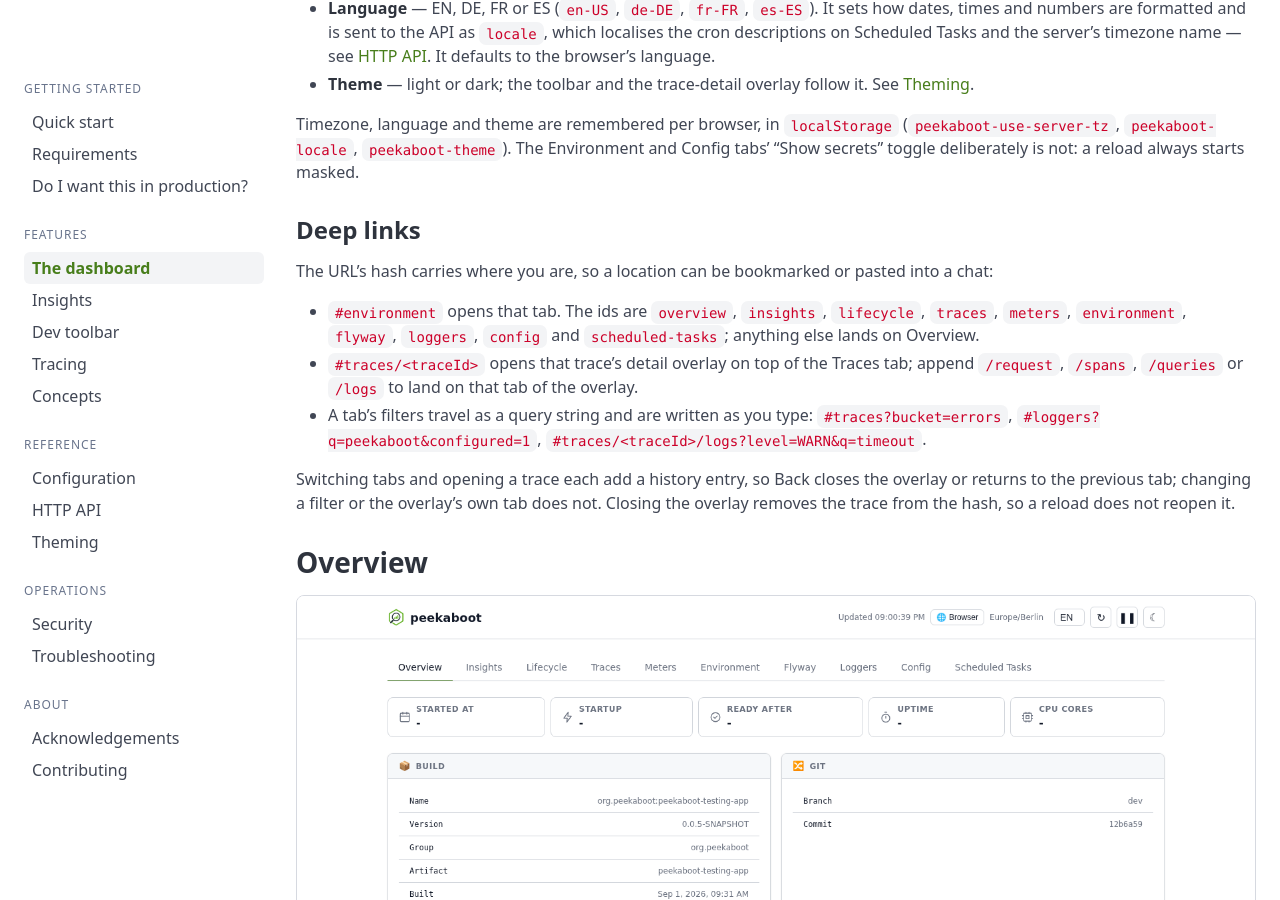
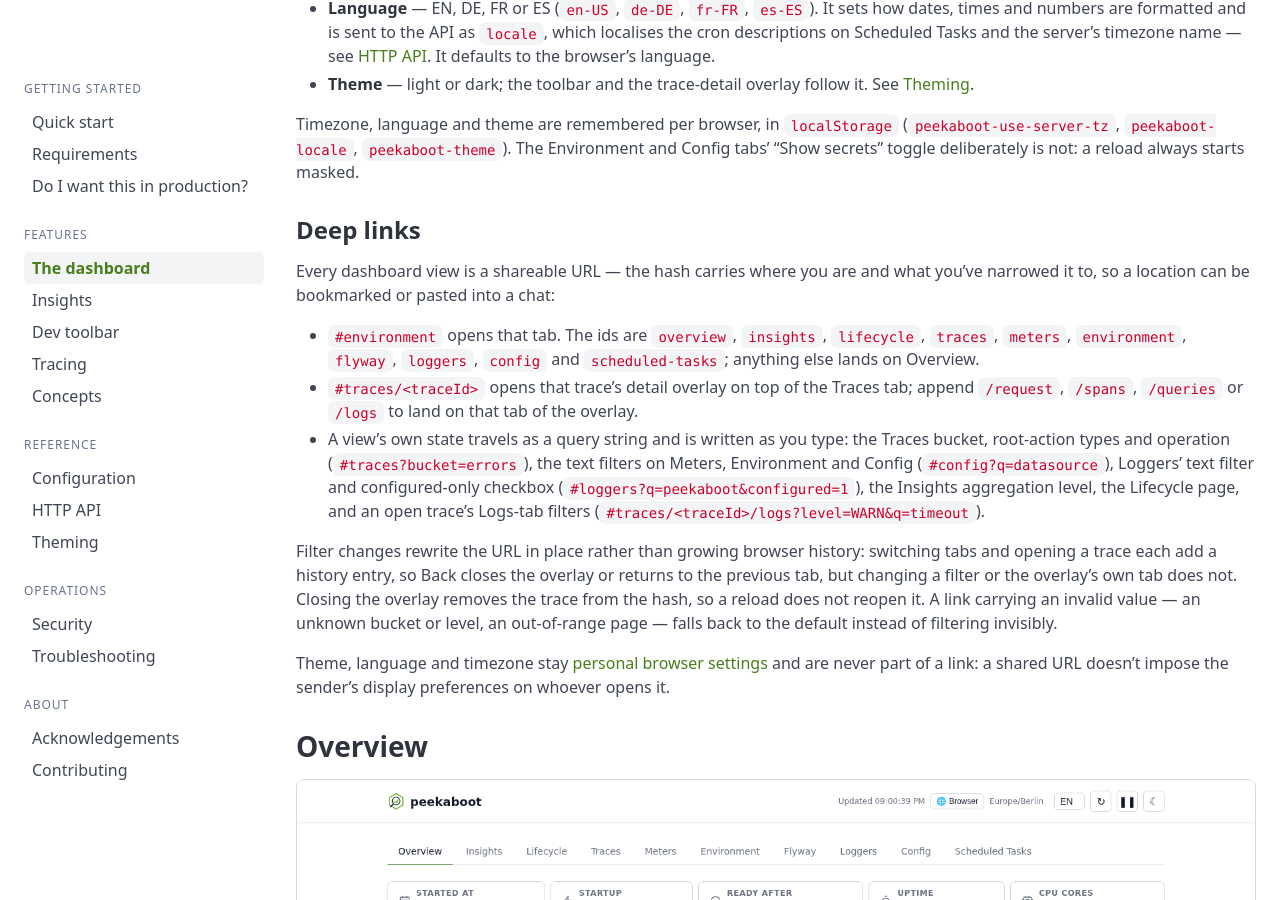
Before and after one commit to peekaboot-org/peekaboot-org.github.io, a Jekyll site: the page built from docs/dashboard.md, in a window 1280 px wide and 900 px high, scrolled down 618 px. Built offline with Jekyll 4.4.1, drawn with Linux system fonts in a browser that asks for light colours.

Commit message:
docs(dashboard): document the full deep-link URL state

```diff
--- a/docs/dashboard.md
+++ b/docs/dashboard.md
@@ -39,21 +39,31 @@
 
 ### Deep links
 
-The URL's hash carries where you are, so a location can be bookmarked or pasted into a
-chat:
+Every dashboard view is a shareable URL &mdash; the hash carries where you are and what
+you've narrowed it to, so a location can be bookmarked or pasted into a chat:
 
 - `#environment` opens that tab. The ids are `overview`, `insights`, `lifecycle`, `traces`,
   `meters`, `environment`, `flyway`, `loggers`, `config` and `scheduled-tasks`; anything
   else lands on Overview.
 - `#traces/<traceId>` opens that trace's detail overlay on top of the Traces tab; append
   `/request`, `/spans`, `/queries` or `/logs` to land on that tab of the overlay.
-- A tab's filters travel as a query string and are written as you type:
-  `#traces?bucket=errors`, `#loggers?q=peekaboot&configured=1`,
-  `#traces/<traceId>/logs?level=WARN&q=timeout`.
+- A view's own state travels as a query string and is written as you type: the Traces
+  bucket, root-action types and operation (`#traces?bucket=errors`), the text filters on
+  Meters, Environment and Config (`#config?q=datasource`), Loggers' text filter and
+  configured-only checkbox (`#loggers?q=peekaboot&configured=1`), the Insights
+  aggregation level, the Lifecycle page, and an open trace's Logs-tab filters
+  (`#traces/<traceId>/logs?level=WARN&q=timeout`).
 
-Switching tabs and opening a trace each add a history entry, so Back closes the overlay
-or returns to the previous tab; changing a filter or the overlay's own tab does not.
-Closing the overlay removes the trace from the hash, so a reload does not reopen it.
+Filter changes rewrite the URL in place rather than growing browser history: switching
+tabs and opening a trace each add a history entry, so Back closes the overlay or returns
+to the previous tab, but changing a filter or the overlay's own tab does not. Closing
+the overlay removes the trace from the hash, so a reload does not reopen it. A link
+carrying an invalid value &mdash; an unknown bucket or level, an out-of-range page
+&mdash; falls back to the default instead of filtering invisibly.
+
+Theme, language and timezone stay [personal browser settings](#the-header) and are never
+part of a link: a shared URL doesn't impose the sender's display preferences on whoever
+opens it.
 
 ## Overview
 
```
